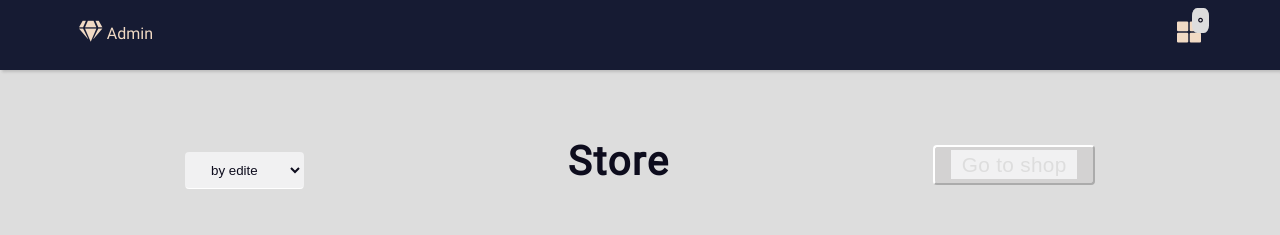
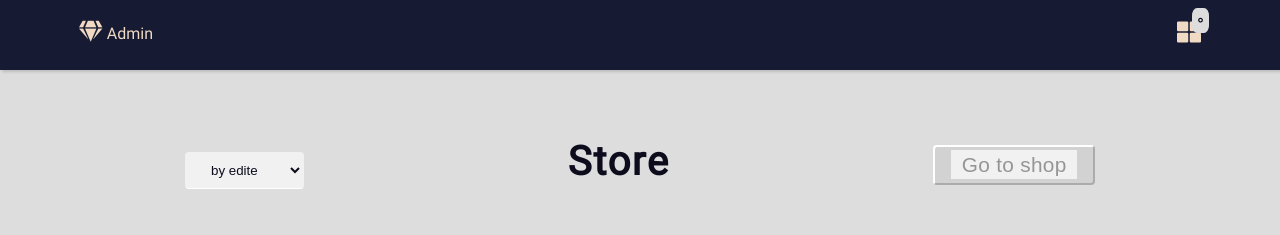
Before and after one commit to meysam-gheitasi/pure-js-project, a website with bundled scripts: page web-app/createProducts.html in a window 1280 px wide. In both pictures the pointer is over the link "Go to shop". Shown: the top 235 px of the page. Built offline with nearby package versions, Linux system fonts and the light colour scheme.

Commit message:
change color hover btn and a tag

```diff
--- a/web-app/styles/createProducts.css
+++ b/web-app/styles/createProducts.css
@@ -257,8 +257,8 @@ input[type="checkbox"] {
     justify-content: center;
 }
 a:hover {
-    color: var(--secondary);
+    color: var(--input-border);
 }
 button:hover {
-    color: var(--secondary);
+    color: var(--input-border);
 }
```
